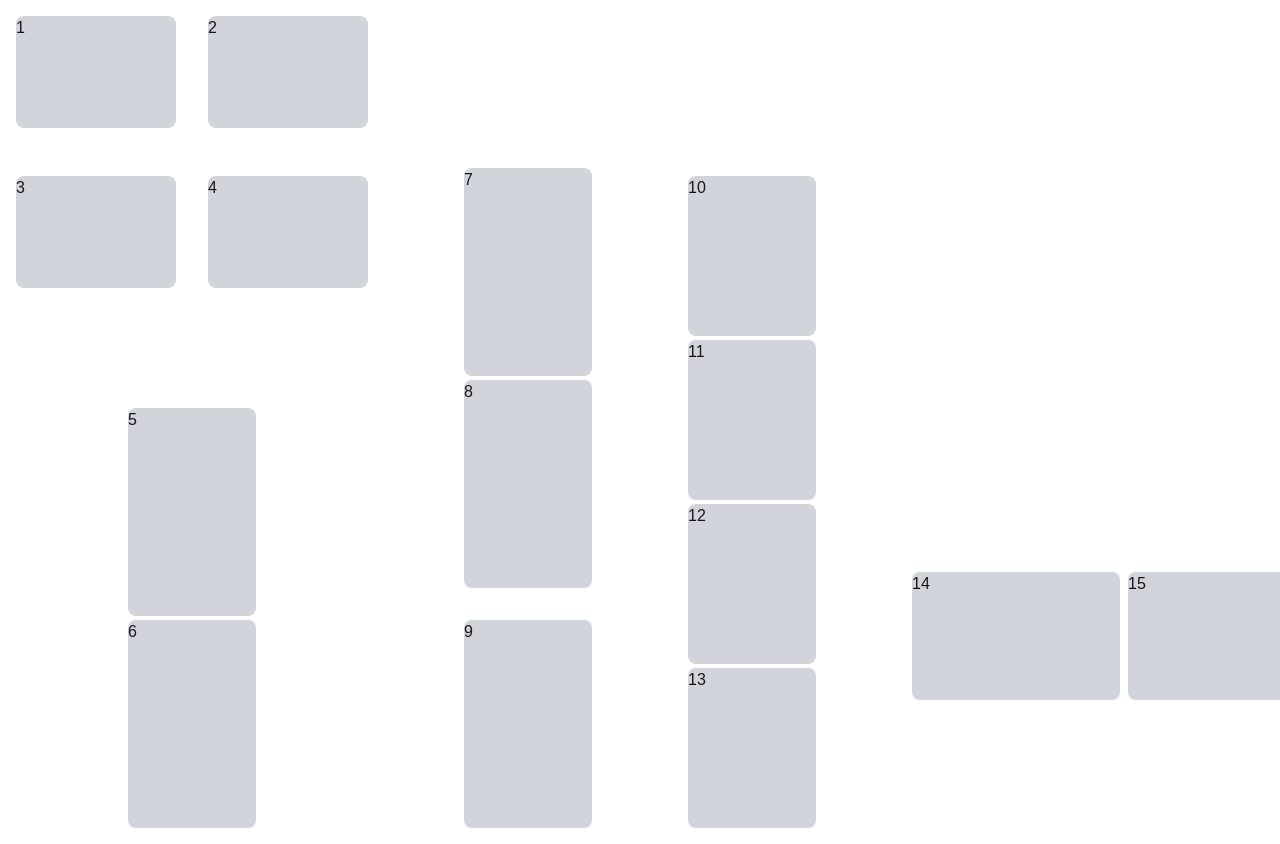
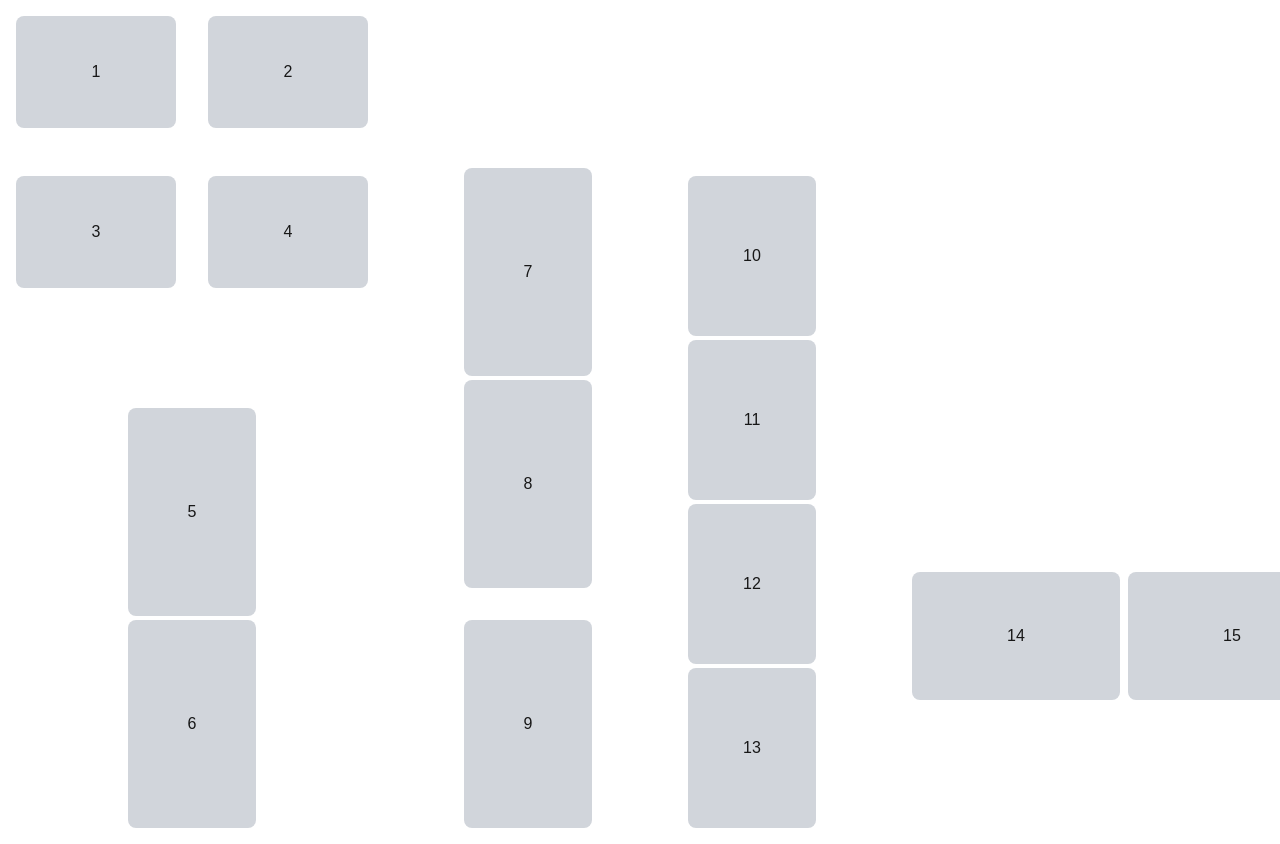
Before and after one commit to Youth-Restaurant/TableManager, a Next.js app: page / in a window 1280 px wide. Shown: the top 844 px of the page. Built offline with nearby package versions, Linux system fonts and the light colour scheme.

Commit message:
fix: responsive layout for tablet

```diff
--- a/app/page.tsx
+++ b/app/page.tsx
@@ -6,49 +6,79 @@ const Page = () => {
   return (
     <div className='min-h-screen w-10/12 md:w-full p-4'>
       <div className='container mx-auto h-full'>
-        <div className='flex gap-24'>
+        <div className='flex flex-col md:flex-row gap-12 md:gap-24'>
           {/* 1 열: 좌측 홀 */}
-          <div className='flex flex-col gap-12 bg-white'>
+          <div className='flex flex-col gap-6 md:gap-12 bg-white'>
             {/* 1 행: 1, 2 */}
-            <div className='flex gap-8 justify-between'>
-              <div className='bg-gray-300 rounded-lg h-28 w-40'>1</div>
-              <div className='bg-gray-300 rounded-lg h-28 w-40'>2</div>
+            <div className='flex gap-4 md:gap-8 justify-between'>
+              <div className='bg-gray-300 rounded-lg h-20 md:h-28 w-32 md:w-40 flex items-center justify-center'>
+                1
+              </div>
+              <div className='bg-gray-300 rounded-lg h-20 md:h-28 w-32 md:w-40 flex items-center justify-center'>
+                2
+              </div>
             </div>
             {/* 2 행: 3, 4 */}
-            <div className='flex gap-8 justify-between'>
-              <div className='bg-gray-300 rounded-lg h-28 w-40'>3</div>
-              <div className='bg-gray-300 rounded-lg h-28 w-40'>4</div>
+            <div className='flex gap-4 md:gap-8 justify-between'>
+              <div className='bg-gray-300 rounded-lg h-20 md:h-28 w-32 md:w-40 flex items-center justify-center'>
+                3
+              </div>
+              <div className='bg-gray-300 rounded-lg h-20 md:h-28 w-32 md:w-40 flex items-center justify-center'>
+                4
+              </div>
             </div>
             <div className='invisible'>empty</div>
             {/* 3 행: 5, 6 */}
             <div className='grid justify-items-center gap-1'>
-              <div className='bg-gray-300 rounded-lg w-32 h-52'>5</div>
-              <div className='bg-gray-300 rounded-lg w-32 h-52'>6</div>
+              <div className='bg-gray-300 rounded-lg w-24 md:w-32 h-40 md:h-52 flex items-center justify-center'>
+                5
+              </div>
+              <div className='bg-gray-300 rounded-lg w-24 md:w-32 h-40 md:h-52 flex items-center justify-center'>
+                6
+              </div>
             </div>
           </div>
           {/* 2 열: 중간 홀 */}
-          <div className='grid grid-cols-2 gap-24'>
+          <div className='grid grid-cols-2 md:grid-cols-2 gap-12 md:gap-24'>
             {/* 1열: 7, 8, 9 */}
-            <div className='flex flex-col justify-end gap-8'>
+            <div className='flex flex-col justify-end gap-4 md:gap-8'>
               <div className='flex gap-1 flex-col'>
-                <div className='bg-gray-300 rounded-lg w-32 h-52'>7</div>
-                <div className='bg-gray-300 rounded-lg w-32 h-52'>8</div>
+                <div className='bg-gray-300 rounded-lg w-24 md:w-32 h-40 md:h-52 flex items-center justify-center'>
+                  7
+                </div>
+                <div className='bg-gray-300 rounded-lg w-24 md:w-32 h-40 md:h-52 flex items-center justify-center'>
+                  8
+                </div>
               </div>
-              <div className='bg-gray-300 rounded-lg w-32 h-52'>9</div>
+              <div className='bg-gray-300 rounded-lg w-24 md:w-32 h-40 md:h-52 flex items-center justify-center'>
+                9
+              </div>
             </div>
             {/* 2열: 10, 11, 12 */}
             <div className='flex flex-col gap-1 justify-end'>
-              <div className='bg-gray-300 rounded-lg w-32 h-40'>10</div>
-              <div className='bg-gray-300 rounded-lg w-32 h-40'>11</div>
-              <div className='bg-gray-300 rounded-lg w-32 h-40'>12</div>
-              <div className='bg-gray-300 rounded-lg w-32 h-40'>13</div>
+              <div className='bg-gray-300 rounded-lg w-24 md:w-32 h-32 md:h-40 flex items-center justify-center'>
+                10
+              </div>
+              <div className='bg-gray-300 rounded-lg w-24 md:w-32 h-32 md:h-40 flex items-center justify-center'>
+                11
+              </div>
+              <div className='bg-gray-300 rounded-lg w-24 md:w-32 h-32 md:h-40 flex items-center justify-center'>
+                12
+              </div>
+              <div className='bg-gray-300 rounded-lg w-24 md:w-32 h-32 md:h-40 flex items-center justify-center'>
+                13
+              </div>
             </div>
           </div>
           {/* 3 열: 우측 홀 */}
-          <div className='relative'>
-            <div className='absolute bottom-32 flex gap-2'>
-              <div className='bg-gray-300 rounded-lg w-52 h-32'>14</div>
-              <div className='bg-gray-300 rounded-lg w-52 h-32'>15</div>
+          <div className='relative md:mt-10'>
+            <div className='absolute bottom-20 md:bottom-32 flex gap-2'>
+              <div className='bg-gray-300 rounded-lg w-40 md:w-52 h-24 md:h-32 flex items-center justify-center'>
+                14
+              </div>
+              <div className='bg-gray-300 rounded-lg w-40 md:w-52 h-24 md:h-32 flex items-center justify-center'>
+                15
+              </div>
             </div>
           </div>
         </div>
```
